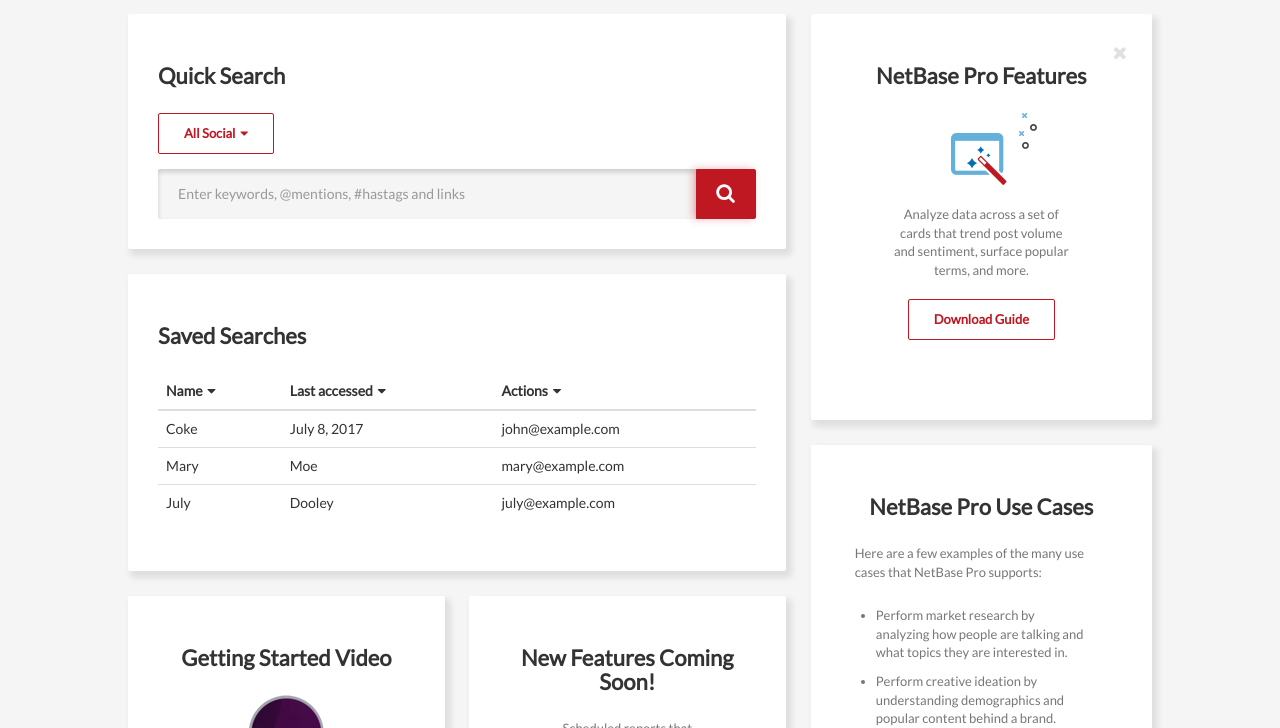
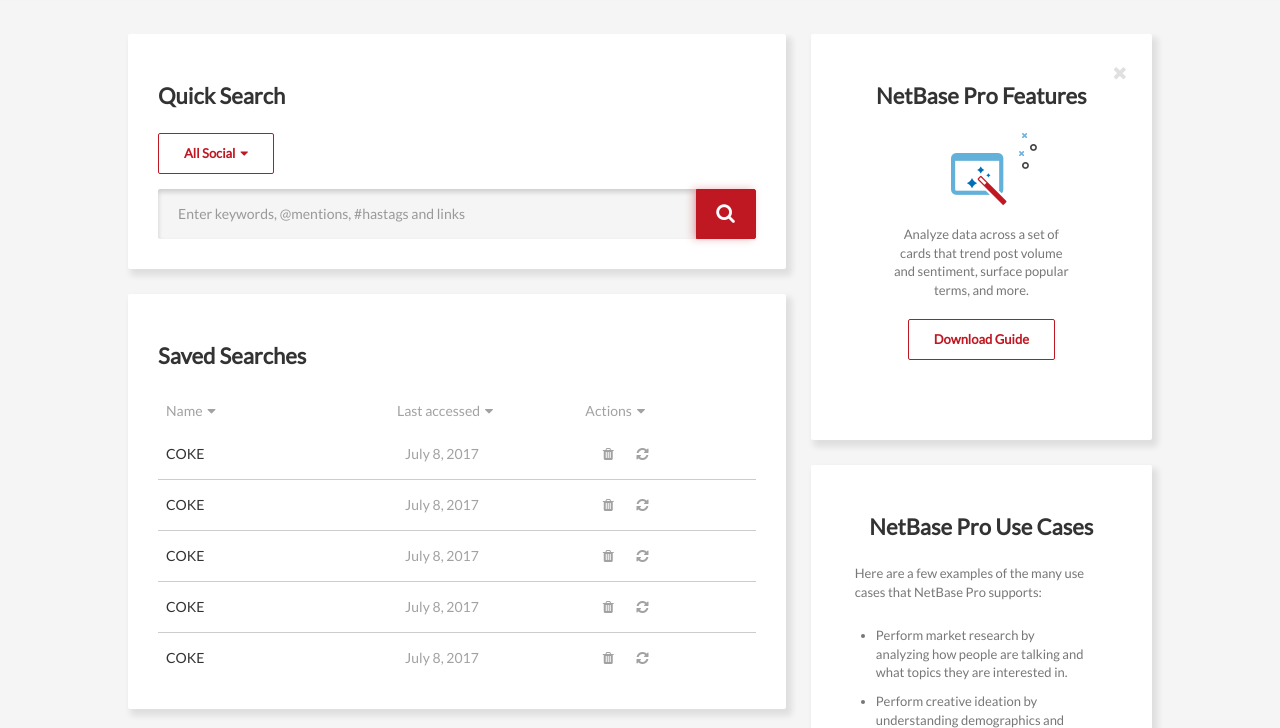
Before and after one commit to victorwltsang/nbpro, a website: page index.html in a window 1280 px wide. Shown: the part 72-800 px from the top of the page. Drawn offline with nearby package versions, Linux system fonts and the light colour scheme.

Commit message:
90% done with table

```diff
--- a/index.html
+++ b/index.html
@@ -58,32 +58,60 @@
               <div id="saved-search" class="row widget widget-white-bg widget-margin-bottom widget-margin-right">
 
                 <h1>Saved Searches</h1>
-                <table class="table">
+
+                <table class="table table-header">
                   <thead>
                     <tr>
                       <th>Name<i class="fa fa-caret-down fa-carat-padding-left" aria-hidden="true"></i></th>
                       <th>Last accessed<i class="fa fa-caret-down fa-carat-padding-left" aria-hidden="true"></i></th>
-                      <th>Actions<i class="fa fa-caret-down fa-carat-padding-left" aria-hidden="true"></i></th>
+                      <th class="text-right">Actions<i class="fa fa-caret-down fa-carat-padding-left" aria-hidden="true"></i></th>
                     </tr>
                   </thead>
+                </table>
+                <div class="scroll-table">
+                  <table class="table ">
                     <tbody>
                       <tr>
                         <td>Coke</td>
                         <td>July 8, 2017</td>
-                      <td>john@example.com</td>
+                        <td>
+                          <a href="#">  <i class="fa fa-trash" aria-hidden="true"></i></a>
+                          <a href="#">   <i class="fa fa-refresh" aria-hidden="true"></i></a>
+                        </td>
                       </tr>
                       <tr>
-                      <td>Mary</td>
-                      <td>Moe</td>
-                      <td>mary@example.com</td>
+                        <td>Coke</td>
+                        <td>July 8, 2017</td>
+                        <td> <a href="#">  <i class="fa fa-trash" aria-hidden="true"></i></a>
+                          <a href="#">   <i class="fa fa-refresh" aria-hidden="true"></i></a></td>
                       </tr>
                       <tr>
-                      <td>July</td>
-                      <td>Dooley</td>
-                      <td>july@example.com</td>
+                        <td>Coke</td>
+                        <td>July 8, 2017</td>
+                        <td> <a href="#">  <i class="fa fa-trash" aria-hidden="true"></i></a>
+                          <a href="#">   <i class="fa fa-refresh" aria-hidden="true"></i></a></td>
+                      </tr>
+                      <tr>
+                        <td>Coke</td>
+                        <td>July 8, 2017</td>
+                        <td> <a href="#">  <i class="fa fa-trash" aria-hidden="true"></i></a>
+                          <a href="#">   <i class="fa fa-refresh" aria-hidden="true"></i></a></td>
+                      </tr>
+                      <tr>
+                        <td>Coke</td>
+                        <td>July 8, 2017</td>
+                        <td> <a href="#">  <i class="fa fa-trash" aria-hidden="true"></i></a>
+                          <a href="#">   <i class="fa fa-refresh" aria-hidden="true"></i></a></td>
+                      </tr>
+                      <tr>
+                        <td>Coke</td>
+                        <td>July 8, 2017</td>
+                        <td> <a href="#">  <i class="fa fa-trash" aria-hidden="true"></i></a>
+                          <a href="#">   <i class="fa fa-refresh" aria-hidden="true"></i></a></td>
                       </tr>
                     </tbody>
                   </table>
+                </div>
               </div>
 
               <div id="information" class="row row-flex text-center widget-margin-right">
--- a/temp/scss/style.scss
+++ b/temp/scss/style.scss
@@ -1,10 +1,7 @@
-@import './base/mixins';
-// * {
+@import './base/mixins'; // * {
 //   background-color: rgba(0,0,0,.10);
 //   border          : 1px dashed red !important;
 // }
-
-
 
 body,
 html {
@@ -29,11 +26,66 @@
   width: 80%;
 }
 
+.table {
+  &-header {
+    margin: 0;
+  }
+
+  th {
+    color: #A3A2A2;
+    font-size: 14px;
+    font-weight: normal;
+    border-width: 0 !important;
+  }
+
+  tr td {
+    padding-top: 15px !important;
+    padding-bottom: 15px !important;
+    border-width: 0 !important;
+    border-bottom: 1px solid #ccc !important;
+  }
+
+  tr th:nth-child(2) {
+    text-align: center;
+
+  }
+
+  tr th:nth-child(3) {
+    text-align: left;
+  }
+
+  tr td:nth-child(1) {
+    width: 40%;
+    text-transform: uppercase;
+  }
+
+  tr td:nth-child(2) {
+    color: #A3A2A2;
+  }
+
+
+  td i {
+    margin: 0 10px;
+  }
+
+  a {
+    color: #A3A2A2;
+    font-weight: bold;
+  }
+}
+
+.scroll-table {
+  height: 250px !important;
+  overflow-y: scroll;
+}
+
 #wrapper {
   min-height: 100%;
 }
 
 nav {
+  margin-bottom: 40px !important;
+
   a {
     color: white;
   }
@@ -244,10 +296,9 @@
 
 .netbasics {
   img {
-    display:inline-block;
-    margin-bottom:25px;
+    display: inline-block;
+    margin-bottom: 25px;
   }
-
 }
 
 footer {
@@ -275,7 +326,6 @@
     }
   }
 }
-
 @media screen and (min-width:730px) {
   .row-flex,
   .row-flex > div[class*='col-'] {
--- a/timesheet.txt
+++ b/timesheet.txt
@@ -1,2 +1,2 @@
 7/25 2hours
-7/26 10:40am-12:40pm, 1:20-3:20,3:40
+7/26 10:40am-12:40pm, 1:20-3:20,3:40-4:40,7:50
```
Also changed, not shown: assets/css/style.css. Lines whose indentation alone changed are shown as unchanged.
